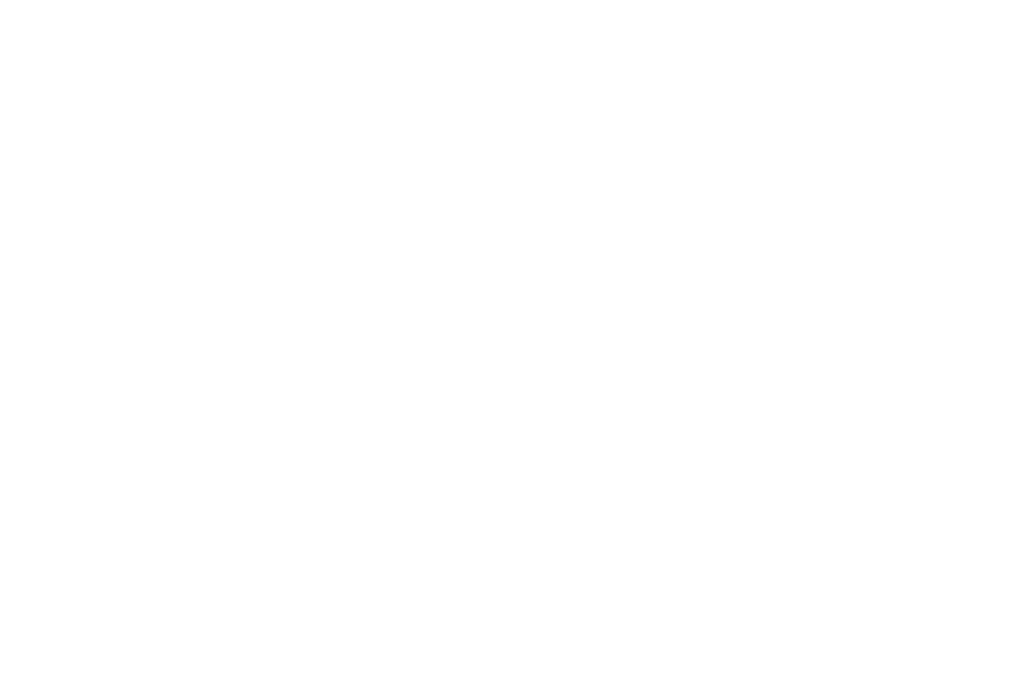
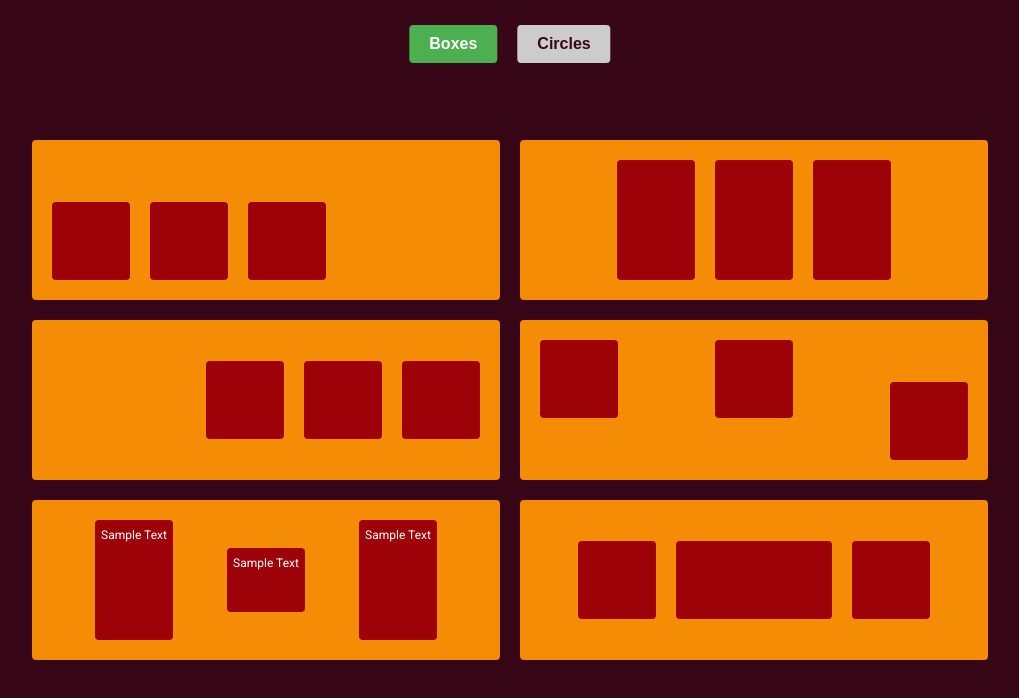
Before and after one commit to ZainMeraki/Figma-to-Flex, a plain HTML site: page index.html in a window 1280 px wide. Shown: the whole page, without its empty margins (130-1149 px from the left). Drawn offline with Linux system fonts and the light colour scheme.

Commit message:
feat: implement flexbox layouts for squares and circles
- Created initial HTML structure for both Square and Circle FlexBox layouts
- Completed CSS styling for Square page with proper flexbox implementation
- Completed CSS styling for Circle page with proper flexbox implementation
- Added navigation feature with active state highlighting between pages
- Ensured responsive design and maintained consistent styling across pages

```diff
--- /dev/null
+++ b/Styles/circles.css
@@ -0,0 +1,183 @@
+* {
+    margin: 0;
+    padding: 0;
+    box-sizing: border-box;
+}
+
+body {
+    background-color: #faa307;
+    min-height: 100vh;
+    display: flex;
+    justify-content: center;
+    align-items: center;
+    padding: 20px;
+    font-family: Arial, sans-serif;
+}
+
+/* Navigation Styles */
+.navigation {
+    display: flex;
+    justify-content: center;
+    gap: 20px;
+    position: absolute;
+    top: 50px;
+    left: 50%;
+    transform: translateX(-50%);
+}
+
+.nav-button {
+    background-color: #cccccc;
+    color: #370617;
+    padding: 10px 20px;
+    border-radius: 4px;
+    text-decoration: none;
+    font-weight: bold;
+    transition: background-color 0.3s ease;
+}
+
+.nav-button:hover {
+    background-color: #e0e0e0;
+}
+
+.nav-button.active {
+    background-color: #4CAF50;
+    color: white;
+}
+
+.container {
+    display: flex;
+    flex-direction: column;
+    gap: 20px;
+    max-width: calc(273px * 3 + 20px * 2);
+}
+
+.row {
+    display: flex;
+    justify-content: center;
+    gap: 20px;
+}
+
+.rectangle {
+    width: 273px;
+    height: 220px;
+    display: flex;
+    flex-direction: column;
+    padding: 20px;
+}
+
+.circle-container {
+    display: flex;
+    flex-wrap: wrap;
+    gap: 20px;
+}
+
+.circle {
+    width: 50px;
+    height: 50px;
+    background-color: #748CAB;
+    border-radius: 50%;
+}
+
+/* First row */
+#rect1 {
+    background-color: #03071E;
+    justify-content: flex-start;
+    align-items: flex-start;
+}
+
+#rect1 .circle-container {
+    flex-direction: column;
+    height: 100%;
+    justify-content: flex-start;
+    align-content: flex-start;
+    gap: 20px;
+}
+
+#rect1 .row-circles {
+    display: flex;
+    gap: 20px;
+}
+
+#rect2 {
+    background-color: #6A040F;
+    justify-content: flex-end;
+    align-items: flex-end;
+}
+
+#rect2 .circle-container {
+    display: flex;
+    flex-direction: column;
+    gap: 20px;
+}
+
+#rect2 .row-circles {
+    display: flex;
+    gap: 20px;
+}
+
+#rect2 .row-circles:first-child {
+    align-self: flex-end;
+}
+
+#rect3 {
+    background-color: #03071E;
+    justify-content: space-between;
+}
+
+#rect3 .top-row, #rect3 .bottom-row {
+    display: flex;
+    justify-content: space-between;
+    width: 100%;
+}
+
+/* Second row - Rectangle 4 */
+#rect4 {
+    background-color: #6A040F;
+    justify-content: space-between;
+    padding: 0; /* Remove padding to control spacing with flexbox */
+    padding-left: 20px;
+    padding-right: 20px;
+}
+
+#rect4 .top-row, #rect4 .bottom-row {
+    display: flex;
+    justify-content: space-between;
+    width: 100%;
+    gap: 42px; /* 42px gap between circles */
+}
+
+#rect4 .top-row {
+    margin-top: 35px; /* 35px gap from top of box to circle */
+}
+
+#rect4 .bottom-row {
+    margin-bottom: 35px; /* 35px gap from bottom of box to circle */
+}
+
+#rect4 .top-row + .bottom-row {
+    margin-top: 50px; /* 50px gap between the rows */
+}
+
+#rect5 {
+    background-color: #03071E;
+    justify-content: center;
+    align-items: center;
+}
+
+#rect5 .circle-container {
+    flex-direction: column;
+    height: 100%;
+    justify-content: center;
+    gap: 20px;
+}
+
+#rect5 .row-circles {
+    display: flex;
+    gap: 20px;
+}
+
+/* FIX: Add spacer to properly align the second row */
+.spacer {
+    width: 273px;
+    visibility: hidden;
+}
--- a/Styles/index.css
+++ b/Styles/index.css
@@ -0,0 +1,208 @@
+* {
+    margin: 0;
+    padding: 0;
+    box-sizing: border-box;
+}
+
+body {
+    background-color: #370617;
+    min-height: 100vh;
+    display: flex;
+    justify-content: center;
+    align-items: center;
+    padding: 20px;
+    font-family: Arial, sans-serif;
+}
+
+/* Navigation Styles */
+.navigation {
+    display: flex;
+    justify-content: center;
+    gap: 20px;
+    position: absolute;
+    top: 25px;
+    left: 50%;
+    transform: translateX(-50%);
+}
+
+.nav-button {
+    background-color: #cccccc;
+    color: #370617;
+    padding: 10px 20px;
+    border-radius: 4px;
+    text-decoration: none;
+    font-weight: bold;
+    transition: background-color 0.3s ease;
+}
+
+.nav-button:hover {
+    background-color: #e0e0e0;
+}
+
+.nav-button.active {
+    background-color: #4CAF50;
+    color: white;
+}
+
+.container {
+    display: flex;
+    gap: 20px;
+    max-width: 1000px;
+}
+
+.column {
+    display: flex;
+    flex-direction: column;
+    gap: 20px;
+}
+
+.rectangle {
+    width: 468px;
+    height: 160px;
+    background-color: #F48C06;
+    border-radius: 4px;
+    display: flex;
+    position: relative;
+}
+
+/* Shape base style */
+.shape {
+    background-color: #9D0208;
+    border-radius: 4px;
+}
+
+/* Square shape */
+.square {
+    width: 78px;
+    height: 78px;
+}
+
+/* Rectangle shapes */
+.rect {
+    width: 78px;
+}
+
+.rect.tall {
+    height: 120px;
+}
+
+.rect.medium {
+    height: 64px;
+}
+
+.wide-rect {
+    width: 156px;
+    height: 78px;
+}
+
+/* Text styling */
+.text-shape {
+    display: flex;
+    justify-content: center;
+    padding-top: 8px;
+    color: white;
+    font-family: "Roboto", sans-serif;
+    font-size: 12px;
+}
+
+/* First Column */
+
+/* First box - 3 squares on bottom left */
+.bottom-left-container {
+    display: flex;
+    align-items: flex-end;
+    justify-content: flex-start;
+    gap: 20px;
+    padding: 20px;
+    width: 100%;
+    height: 100%;
+}
+
+/* Second box - 3 squares on center right */
+.center-right-container {
+    display: flex;
+    align-items: center;
+    justify-content: flex-end;
+    gap: 20px;
+    padding: 20px;
+    width: 100%;
+    height: 100%;
+}
+
+/* Third box - 3 rectangles with text */
+#box3 {
+    display: flex;
+    align-items: center;
+    justify-content: center;
+    gap: 54px;
+}
+
+#box3-rect1, #box3-rect2, #box3-rect3 {
+    display: flex;
+    align-items: flex-start;
+    justify-content: center;
+}
+
+#box3-rect1 {
+    height: 120px;
+}
+
+#box3-rect2 {
+    height: 64px;
+}
+
+#box3-rect3 {
+    height: 120px;
+}
+
+/* Second Column */
+
+/* Fourth box - 3 rectangles in center */
+#box4 {
+    display: flex;
+    align-items: center;
+    justify-content: center;
+    gap: 20px;
+}
+
+#box4-rect1, #box4-rect2, #box4-rect3 {
+    height: 120px;
+}
+
+/* Fifth box - 3 squares in different positions */
+#box5-square1 {
+    top: 20px;
+    left: 20px;
+    position: absolute;
+}
+
+#box5-square2 {
+    top: 20px;
+    left: 50%;
+    transform: translateX(-50%);
+    position: absolute;
+}
+
+#box5-square3 {
+    bottom: 20px;
+    right: 20px;
+    position: absolute;
+}
+
+/* Sixth box - mixed shapes */
+#box6 {
+    display: flex;
+    align-items: center;
+    justify-content: center;
+    gap: 20px;
+}
+
+#box6-square1, #box6-square2 {
+    width: 78px;
+    height: 78px;
+}
+
+#box6-wide-rect {
+    width: 156px;
+    height: 78px;
+}
--- a/index.html
+++ b/index.html
@@ -1,11 +1,75 @@
 <!DOCTYPE html>
 <html lang="en">
 <head>
+
     <meta charset="UTF-8">
     <meta name="viewport" content="width=device-width, initial-scale=1.0">
-    <title>Document</title>
+    <link rel="preconnect" href="https://fonts.googleapis.com">
+    <link rel="preconnect" href="https://fonts.gstatic.com" crossorigin>
+    <link href="https://fonts.googleapis.com/css2?family=Roboto:ital,wght@0,100..900;1,100..900&display=swap" rel="stylesheet">
+
+    <title>Flexbox Shapes Layout</title>
+    <link rel="stylesheet" href="Styles/index.css">
+
 </head>
 <body>
+    <nav class="navigation">
+        <a href="index.html" class="nav-button active">Boxes</a>
+        <a href="circles.html" class="nav-button">Circles</a>
+    </nav>
 
+    <div class="container">
+        <!-- First Column -->
+        <div class="column">
+            <!-- First Box: 3 squares on bottom left -->
+            <div class="rectangle">
+                <div class="bottom-left-container">
+                    <div class="shape square"></div>
+                    <div class="shape square"></div>
+                    <div class="shape square"></div>
+                </div>
+            </div>
+
+            <!-- Second Box: 3 squares on center right -->
+            <div class="rectangle">
+                <div class="center-right-container">
+                    <div class="shape square"></div>
+                    <div class="shape square"></div>
+                    <div class="shape square"></div>
+                </div>
+            </div>
+
+            <!-- Third Box: 3 rectangles with text -->
+            <div id="box3" class="rectangle">
+                <div id="box3-rect1" class="shape rect tall text-shape">Sample Text</div>
+                <div id="box3-rect2" class="shape rect medium text-shape">Sample Text</div>
+                <div id="box3-rect3" class="shape rect tall text-shape">Sample Text</div>
+            </div>
+        </div>
+
+        <!-- Second Column -->
+        <div class="column">
+            <!-- Fourth Box: 3 rectangles in center -->
+            <div id="box4" class="rectangle">
+                <div id="box4-rect1" class="shape rect tall"></div>
+                <div id="box4-rect2" class="shape rect tall"></div>
+                <div id="box4-rect3" class="shape rect tall"></div>
+            </div>
+
+            <!-- Fifth Box: 3 squares in different positions -->
+            <div id="box5" class="rectangle">
+                <div id="box5-square1" class="shape square"></div>
+                <div id="box5-square2" class="shape square"></div>
+                <div id="box5-square3" class="shape square"></div>
+            </div>
+
+            <!-- Sixth Box: mixed shapes -->
+            <div id="box6" class="rectangle">
+                <div id="box6-square1" class="shape square"></div>
+                <div id="box6-wide-rect" class="shape wide-rect"></div>
+                <div id="box6-square2" class="shape square"></div>
+            </div>
+        </div>
+    </div>
 </body>
 </html>
```
Also changed, not shown: circles.html (added, +101 -0 lines).
